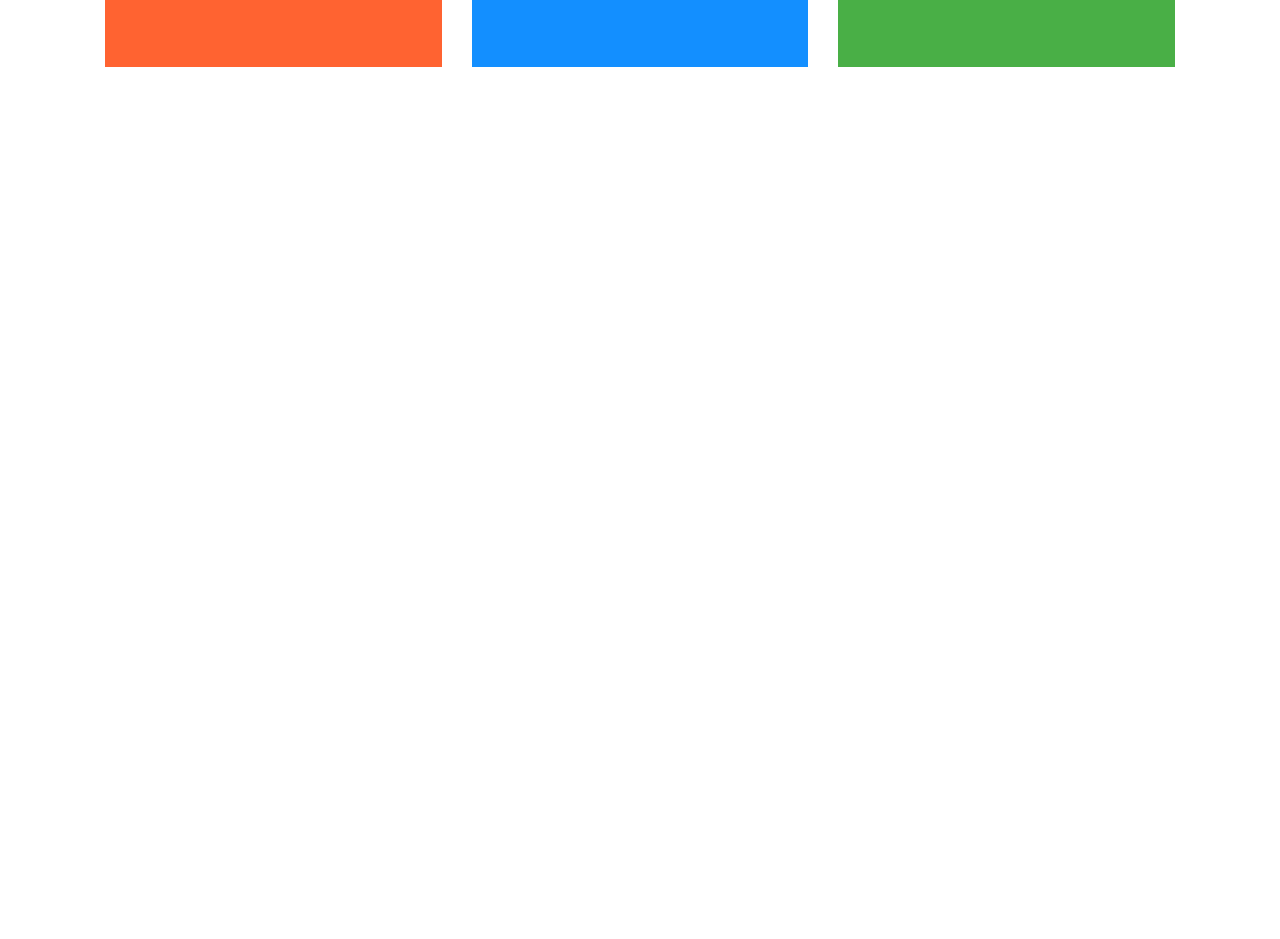
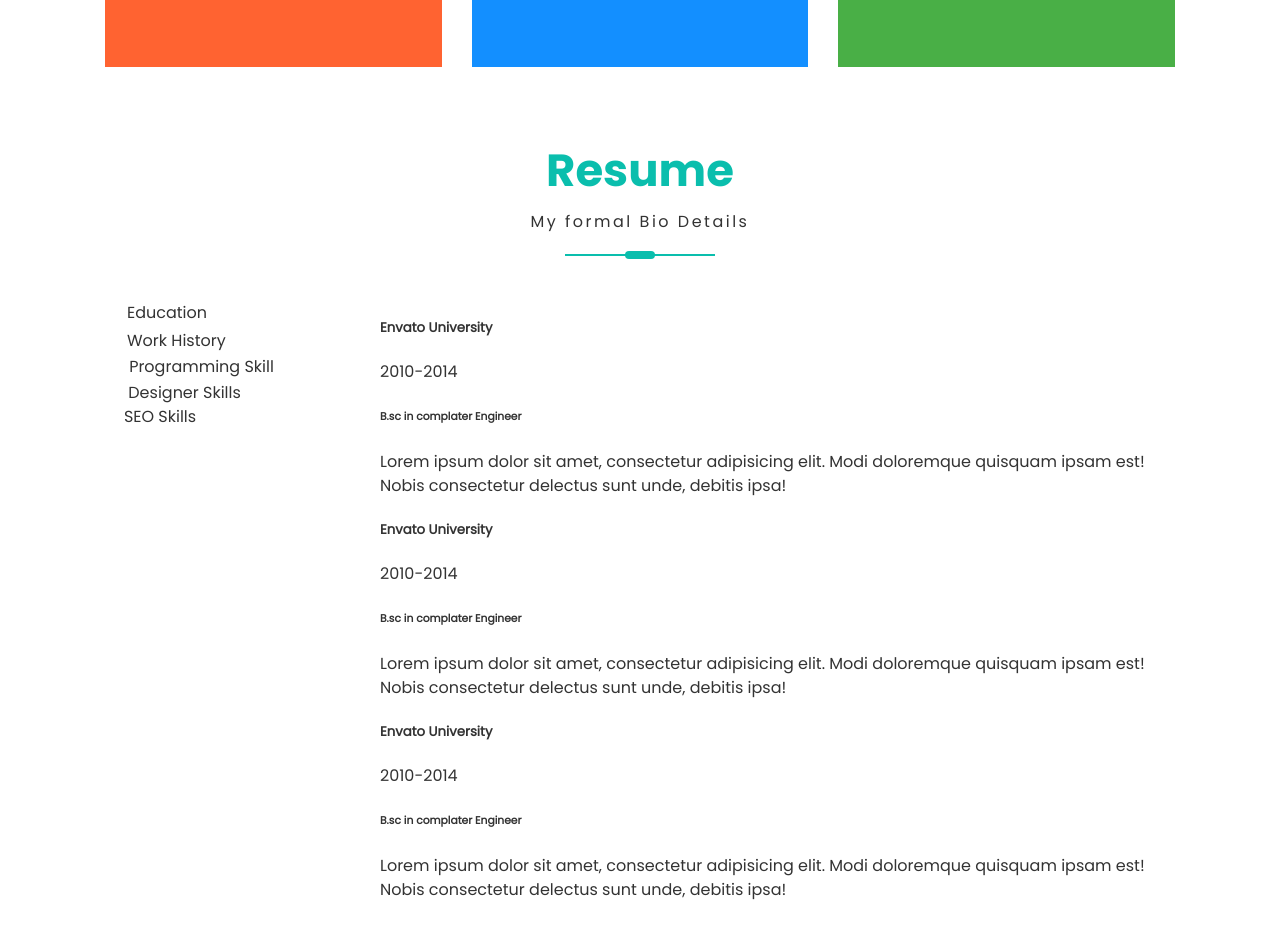
Before and after one commit to amirgh82/CV-project, a React (Create React App) app: page / in a window 1280 px wide. Shown: the part 2680-3619 px from the top of the page. Before the commit the page ends 2777 px from the top, so only its background shows below. Built offline with nearby package versions, Linux system fonts and the light colour scheme.

Commit message:
write Html Resume component

```diff
--- a/src/App.js
+++ b/src/App.js
@@ -3,13 +3,15 @@ import Navbar from './components/Navbar/Navbar'
 import Main from './components/Page/Main';
 import About from './components/About/About';
 import Services from './components/Services/Services';
+import Resume from './components/Resume/Resume'
 function App() {
   return (
     <>
       <Navbar />
       <Main />
       <About />
-      <Services/>
+      <Services />
+      <Resume />
     </>
   );
 }
--- a/src/components/Resume/Resume.jsx
+++ b/src/components/Resume/Resume.jsx
@@ -1,7 +1,87 @@
 import React from 'react'
 import './Resume.css'
+import Title from '../Dependencies/Titles/Title'
 export default function Resume() {
     return (
-        <div>Resume</div>
+        <section className='resume'>
+            <div className="container">
+                <Title>
+                    {[
+                        'Resume',
+                        'My formal Bio Details'
+                    ]}
+                </Title>
+                <div className="row">
+                    <div className="col-3">
+                        <ul className="resume-list">
+                            <li className="resume-list-item resume-list-item--active">
+                                <svg className='resume-list__icon' xmlns="http://www.w3.org/2000/svg" width="22" height="21.999" viewBox="0 0 22 21.999">
+                                    <path id="Icon_awesome-user-graduate" data-name="Icon awesome-user-graduate" d="M463.357,3794a2.225,2.225,0,0,1-2.357-2.062v-.412c0-3.1,2.8-5.615,6.315-5.748l4.685,4.1,4.686-4.1c3.511.133,6.315,2.646,6.315,5.748v.412a2.225,2.225,0,0,1-2.358,2.062Zm2.358-15.124a4.918,4.918,0,0,1,.687-2.449l-3.241-.683V3778a.935.935,0,0,1,.045,1.718l.766,2.677a.45.45,0,0,1-.373.6h-2.053a.451.451,0,0,1-.373-.6l.766-2.677a.934.934,0,0,1,.044-1.718v-2.51l-.314-.064c-.888-.189-.888-1.169,0-1.358l9.36-1.973a4.839,4.839,0,0,1,1.95,0l9.349,1.977c.894.189.894,1.165,0,1.354l-4.728,1a4.87,4.87,0,0,1,.687,2.449c0,3.038-2.814,5.5-6.286,5.5S465.714,3781.912,465.714,3778.875Z" transform="translate(-461 -3772)" fill="#fff" />
+                                </svg>
+                                <span className='resume-list__text'>
+                                    Education
+                                </span>
+                            </li>
+                            <li className="resume-list-item">
+                                <svg className='resume-list__icon' xmlns="http://www.w3.org/2000/svg" width="22" height="21.999" viewBox="0 0 22 21.999">
+                                    <path id="history_icon" data-name="history icon" d="M472.008,3859H472a11.03,11.03,0,0,1-6.9-2.435,1.064,1.064,0,0,1-.081-1.58l.5-.5a1.067,1.067,0,0,1,.76-.316,1.042,1.042,0,0,1,.655.228A8.079,8.079,0,0,0,472,3856.16a8.161,8.161,0,1,0-5.592-14.108l2.251,2.252a.71.71,0,0,1-.5,1.211h-6.448a.71.71,0,0,1-.709-.71v-6.448a.708.708,0,0,1,1.211-.5l2.191,2.19A10.995,10.995,0,1,1,472.008,3859Zm2.126-7.115a1.06,1.06,0,0,1-.653-.224l-2.9-2.257v-6.017a1.065,1.065,0,0,1,1.064-1.064h.71a1.065,1.065,0,0,1,1.064,1.064v4.628l1.805,1.4a1.067,1.067,0,0,1,.187,1.495l-.436.56A1.06,1.06,0,0,1,474.134,3851.884Z" transform="translate(-461 -3837)" fill="#fff" />
+                                </svg>
+
+                                <span className='resume-list__text'>Work History</span>
+                            </li>
+                            <li className="resume-list-item">
+                                <svg className='resume-list__icon' xmlns="http://www.w3.org/2000/svg" width="24.126" height="19.301" viewBox="0 0 24.126 19.301">
+                                    <path id="Icon_awesome-laptop-code" data-name="Icon awesome-laptop-code" d="M480.713,3922.65h-19.3a2.416,2.416,0,0,1-2.413-2.413v-.6a.6.6,0,0,1,.6-.6h9.018a1.2,1.2,0,0,0,.366.824,1.22,1.22,0,0,0,.869.382h2.292a1.185,1.185,0,0,0,1.234-1.206h9.14a.6.6,0,0,1,.6.6v.6A2.416,2.416,0,0,1,480.713,3922.65Zm0-4.826h-19.3v-12.666a1.812,1.812,0,0,1,1.809-1.81H478.9a1.812,1.812,0,0,1,1.81,1.81v12.665Zm-16.893-12.065v9.65H478.3v-9.65Zm9.265,7.63a.6.6,0,0,1-.427-.177l-.426-.426a.606.606,0,0,1,0-.854l1.346-1.346-1.346-1.347a.6.6,0,0,1,0-.853l.426-.427a.6.6,0,0,1,.854,0l2.2,2.2a.606.606,0,0,1,0,.854l-2.2,2.2A.6.6,0,0,1,473.086,3913.389Zm-4.046,0a.6.6,0,0,1-.426-.177l-2.2-2.2a.6.6,0,0,1,0-.854l2.2-2.2a.6.6,0,0,1,.854,0l.426.426a.605.605,0,0,1,0,.854l-1.346,1.347,1.346,1.346a.6.6,0,0,1,0,.854l-.426.426A.6.6,0,0,1,469.04,3913.389Z" transform="translate(-458.999 -3903.348)" fill="#fff" />
+                                </svg>
+
+                                <span className='resume-list__text'>Programming Skill</span>
+                            </li>
+                            <li className="resume-list-item">
+                                <svg className='resume-list__icon' xmlns="http://www.w3.org/2000/svg" width="23.303" height="18.448" viewBox="0 0 23.303 18.448">
+                                    <path id="Icon_map-art-gallery" data-name="Icon map-art-gallery" d="M471.651,3986.223a4.2,4.2,0,0,1-4.293-4.3c0-1.747-1.066-2.459-3.68-2.459a3.386,3.386,0,0,1-2.76-1.23,4.874,4.874,0,0,1-.92-3.074,7.158,7.158,0,0,1,2.606-4.613,10.661,10.661,0,0,1,7.206-2.767c4.028,0,7.225.724,9.5,2.153a8.471,8.471,0,0,1,3.986,7.687,7.666,7.666,0,0,1-2.836,5.918C478.377,3985.292,475.329,3986.223,471.651,3986.223Zm0-6.148a1.844,1.844,0,1,0,1.839,1.845A1.829,1.829,0,0,0,471.651,3980.074Zm-7.665-6.149a1.535,1.535,0,1,0,1.084.451A1.525,1.525,0,0,0,463.986,3973.925Zm14.1-1.231a1.536,1.536,0,1,0,1.085.451A1.537,1.537,0,0,0,478.09,3972.694Zm-4.906-2.459a1.538,1.538,0,0,0-1.533,1.538,1.532,1.532,0,1,0,1.533-1.538Zm-4.905,0a1.537,1.537,0,1,0,1.533,1.538A1.525,1.525,0,0,0,468.279,3970.235Z" transform="translate(-460 -3967.775)" fill="#fff" />
+                                </svg>
+
+                                <span className='resume-list__text'>Designer Skills</span>
+                            </li>
+                            <li className="resume-list-item">
+                                <svg className='resume-list__icon' xmlns="http://www.w3.org/2000/svg" width="18.888" height="14.167" viewBox="0 0 18.888 14.167">
+                                    <path id="Icon_awesome-chart-bar" data-name="Icon awesome-chart-bar" d="M480.3,4048.128H463.18a1.182,1.182,0,0,1-1.181-1.181v-12.4a.591.591,0,0,1,.59-.59h1.181a.591.591,0,0,1,.59.59v11.215H480.3a.591.591,0,0,1,.59.59v1.18A.591.591,0,0,1,480.3,4048.128Zm-1.063-4.722h-1.416a.512.512,0,0,1-.472-.472v-8.5a.512.512,0,0,1,.472-.472h1.416a.512.512,0,0,1,.472.472v8.5A.512.512,0,0,1,479.235,4043.406Zm-3.542,0h-1.416a.512.512,0,0,1-.472-.472v-4.958a.5.5,0,0,1,.472-.471h1.416a.5.5,0,0,1,.472.471v4.958A.512.512,0,0,1,475.694,4043.406Zm-3.542,0h-1.416a.512.512,0,0,1-.472-.472v-7.319a.5.5,0,0,1,.472-.472h1.416a.5.5,0,0,1,.472.472v7.319A.512.512,0,0,1,472.152,4043.406Zm-3.542,0h-1.416a.512.512,0,0,1-.472-.472v-2.6a.512.512,0,0,1,.472-.472h1.416a.5.5,0,0,1,.472.472v2.6A.512.512,0,0,1,468.61,4043.406Z" transform="translate(-462 -4033.962)" fill="#fff" />
+                                </svg>
+
+                                <span className='resume-list__text'>SEO Skills</span>
+                            </li>
+                        </ul>
+                    </div>
+                    <div className="col-9">
+                        <div className="resume-content resume-content--show" id='education' >
+                            <div className="resume-content__item">
+                                <div className="resume-content__head">
+                                    <h5 className="resume-content__title">Envato University</h5>
+                                    <span className="resume-content__date">2010-2014</span>
+                                </div>
+                                <h6 className="resume-content__subtitle">B.sc in complater Engineer</h6>
+                                <p className="resume-content__description">Lorem ipsum dolor sit amet, consectetur adipisicing elit. Modi doloremque quisquam ipsam est! Nobis consectetur delectus sunt unde, debitis ipsa!</p>
+                            </div>
+                            <div className="resume-content__item">
+                                <div className="resume-content__head">
+                                    <h5 className="resume-content__title">Envato University</h5>
+                                    <span className="resume-content__date">2010-2014</span>
+                                </div>
+                                <h6 className="resume-content__subtitle">B.sc in complater Engineer</h6>
+                                <p className="resume-content__description">Lorem ipsum dolor sit amet, consectetur adipisicing elit. Modi doloremque quisquam ipsam est! Nobis consectetur delectus sunt unde, debitis ipsa!</p>
+                            </div>
+                            <div className="resume-content__item">
+                                <div className="resume-content__head">
+                                    <h5 className="resume-content__title">Envato University</h5>
+                                    <span className="resume-content__date">2010-2014</span>
+                                </div>
+                                <h6 className="resume-content__subtitle">B.sc in complater Engineer</h6>
+                                <p className="resume-content__description">Lorem ipsum dolor sit amet, consectetur adipisicing elit. Modi doloremque quisquam ipsam est! Nobis consectetur delectus sunt unde, debitis ipsa!</p>
+                            </div>
+                        </div>
+                    </div>
+                </div>
+            </div>
+        </section>
     )
 }
```
